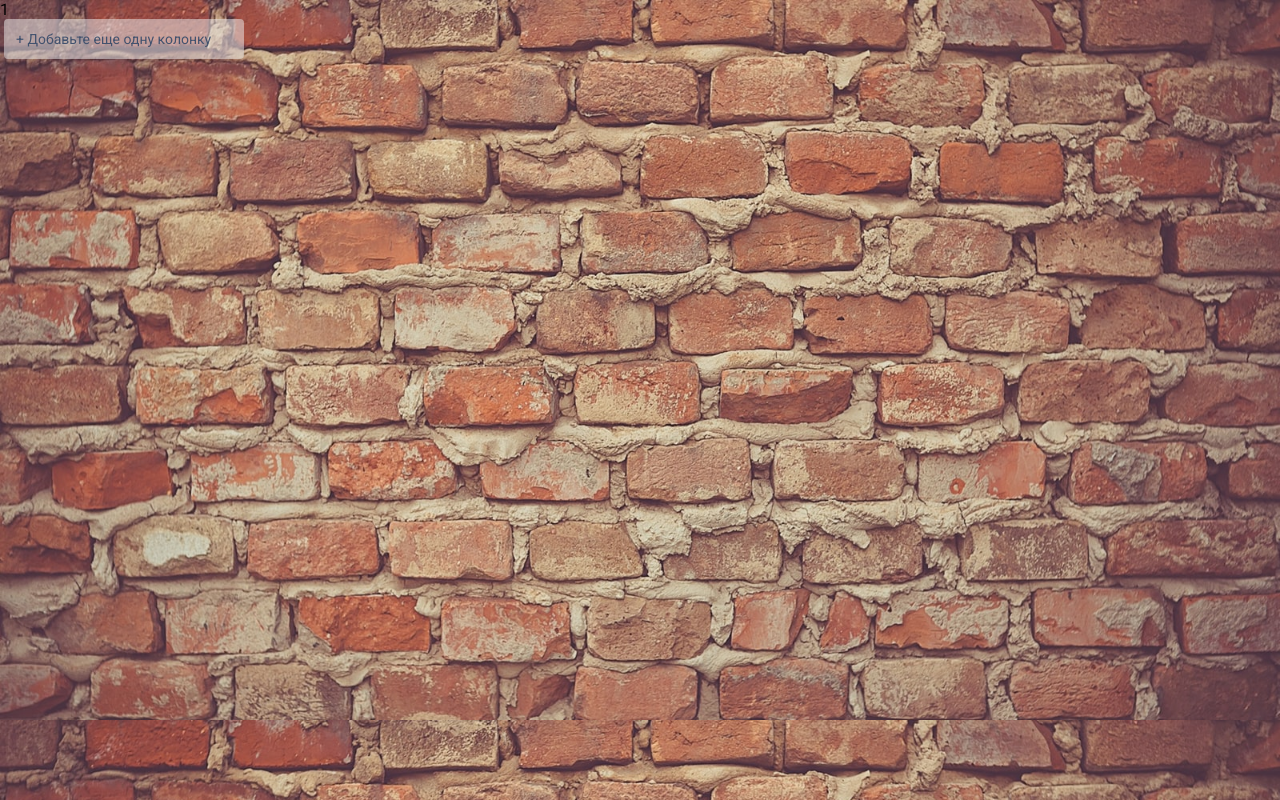
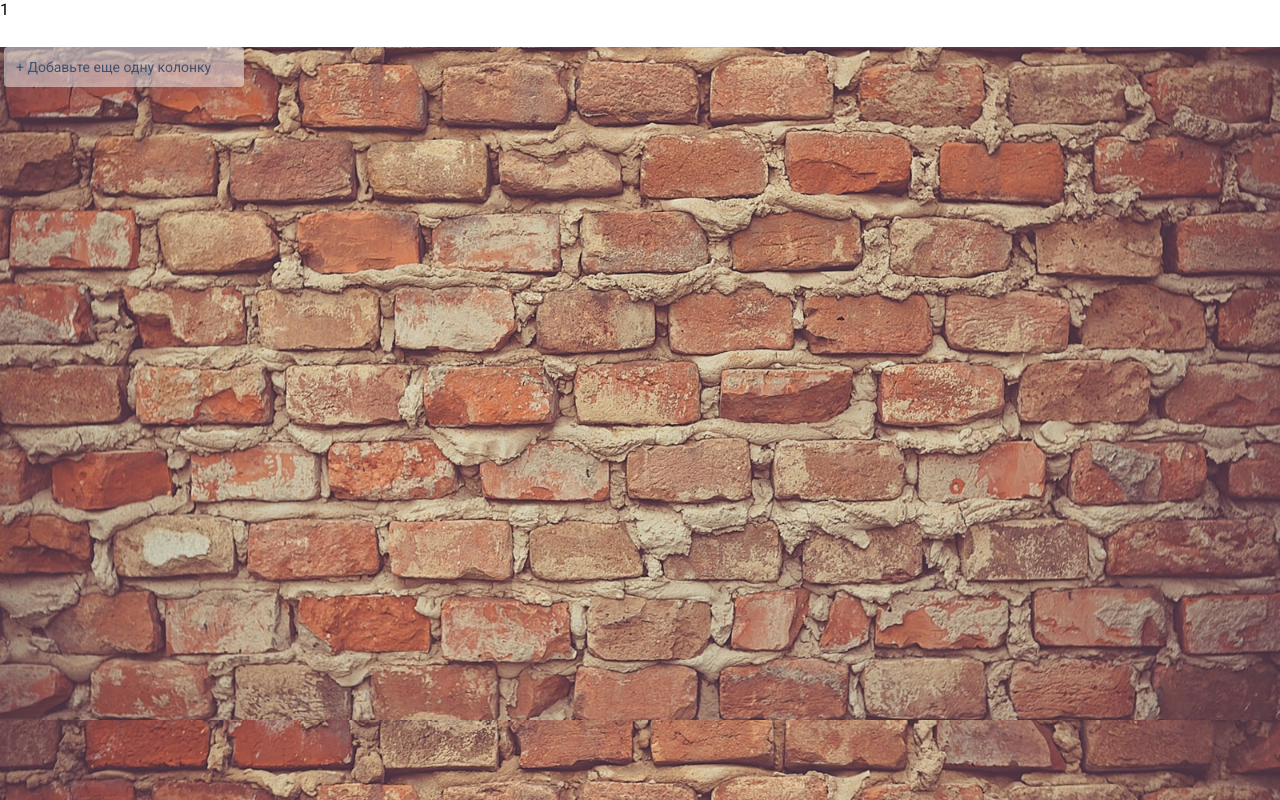
Before and after one commit to seryozhabaleyko/trello-clone, a plain HTML site: page index.html in a window 1280 px wide. Drawn offline with Linux system fonts and the light colour scheme.

Commit message:
Update styles.css

```diff
--- a/src/css/styles.css
+++ b/src/css/styles.css
@@ -14,6 +14,11 @@ body {
 a {
     color: #42526e;
     text-decoration: none;
+}
+
+header {
+	background-color: #fff;
+	height: 47px;
 }
 
 main {
```
